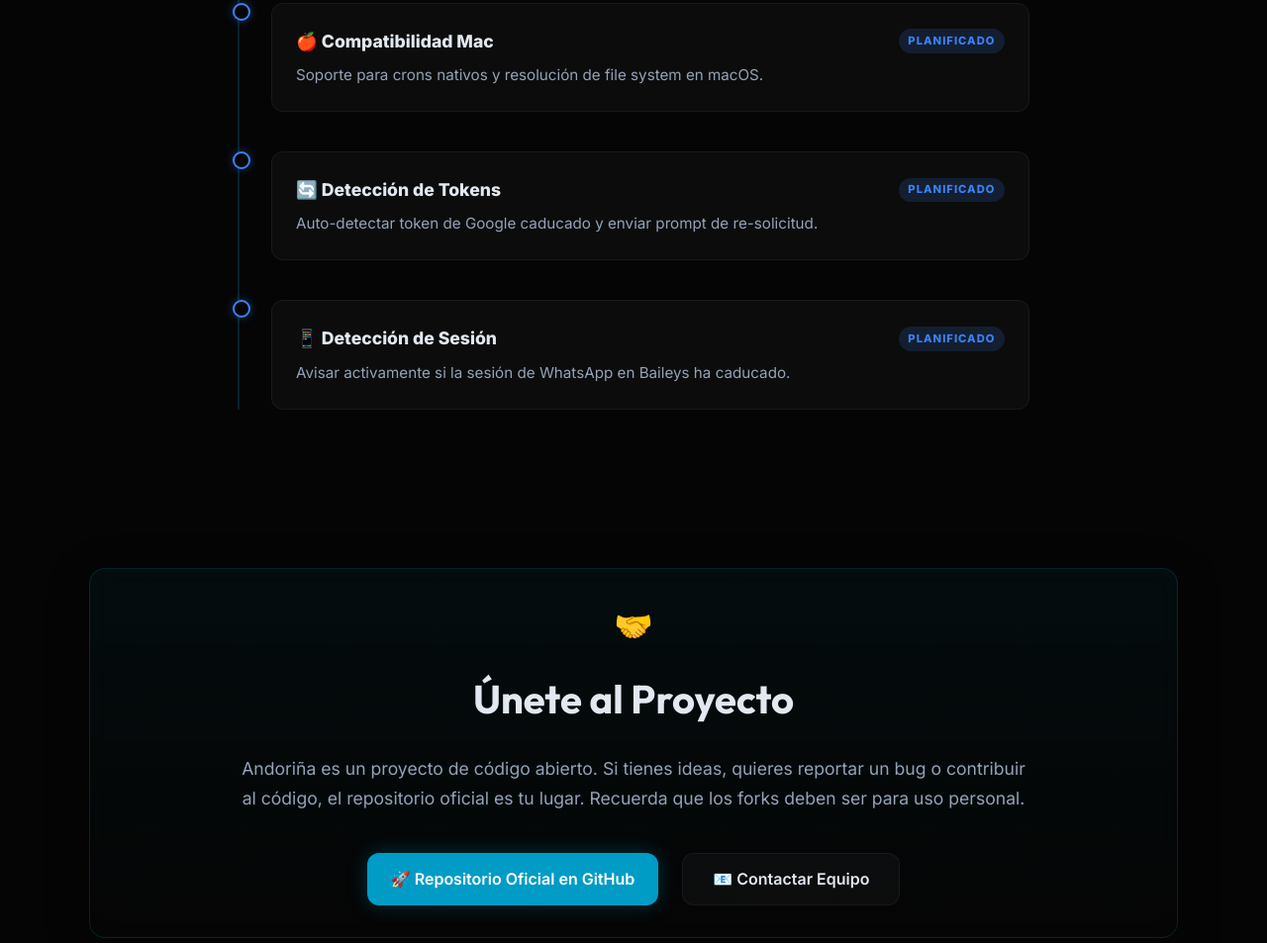
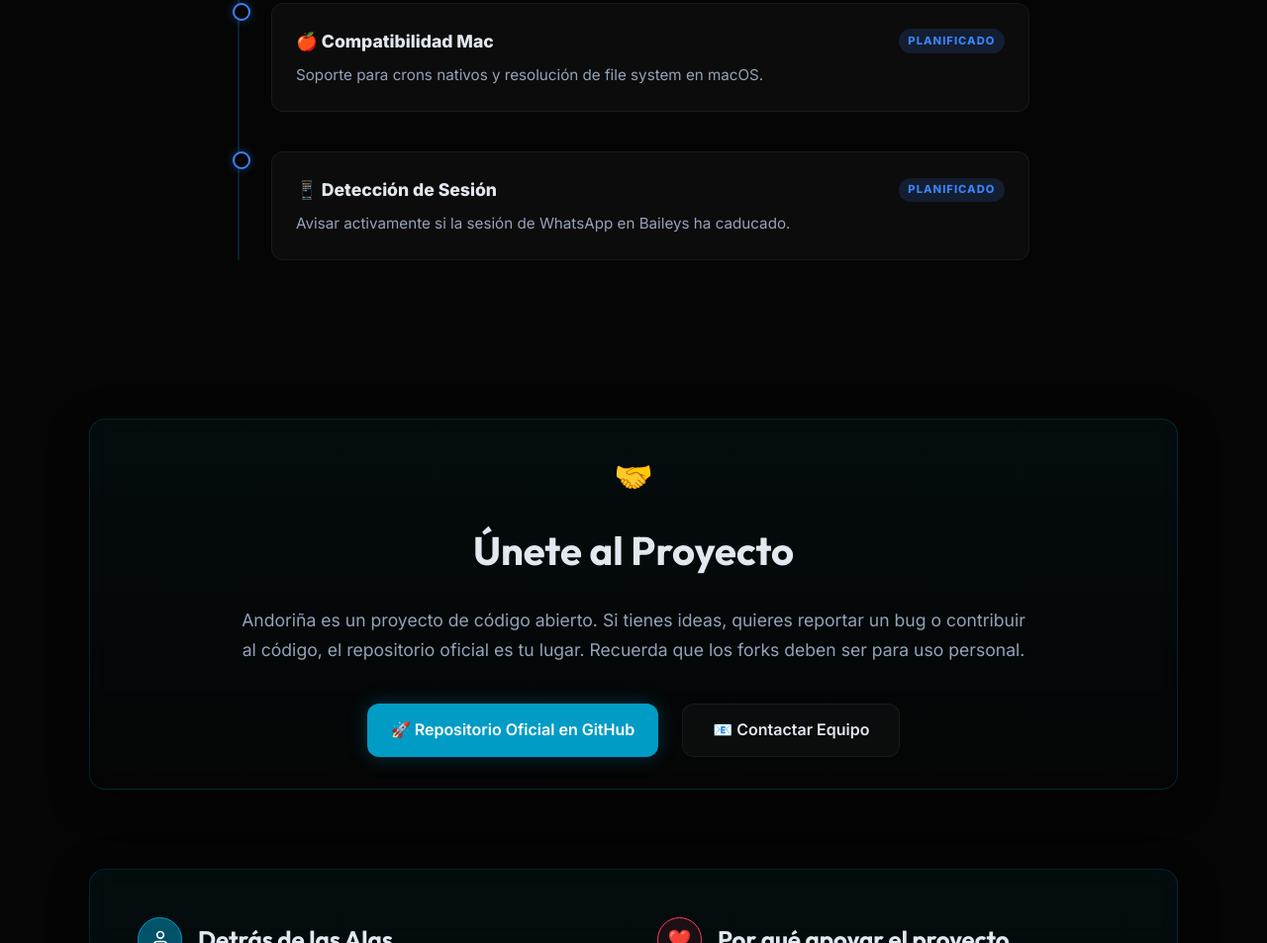
Before and after one commit to AndorinaAI/Andorina-WhatsApp-Agent-for-Hermes, a plain HTML site: page docs/index-es.html in a window 1280 px wide. Shown: the part 2639-3592 px from the top of the page at 99% size. Drawn offline with Linux system fonts and the light colour scheme.

Commit message:
v1.0.1: Final release with synchronized roadmap and documentation

```diff
--- a/docs/index-es.html
+++ b/docs/index-es.html
@@ -185,15 +185,6 @@
                 <div class="timeline-item planned">
                     <div class="timeline-content">
                         <div class="timeline-header">
-                            <h4>🔄 Detección de Tokens</h4>
-                            <span class="status-badge planned">Planificado</span>
-                        </div>
-                        <p>Auto-detectar token de Google caducado y enviar prompt de re-solicitud.</p>
-                    </div>
-                </div>
-                <div class="timeline-item planned">
-                    <div class="timeline-content">
-                        <div class="timeline-header">
                             <h4>📱 Detección de Sesión</h4>
                             <span class="status-badge planned">Planificado</span>
                         </div>
```
Also changed, not shown: docs/index.html (+0 -9 lines).
